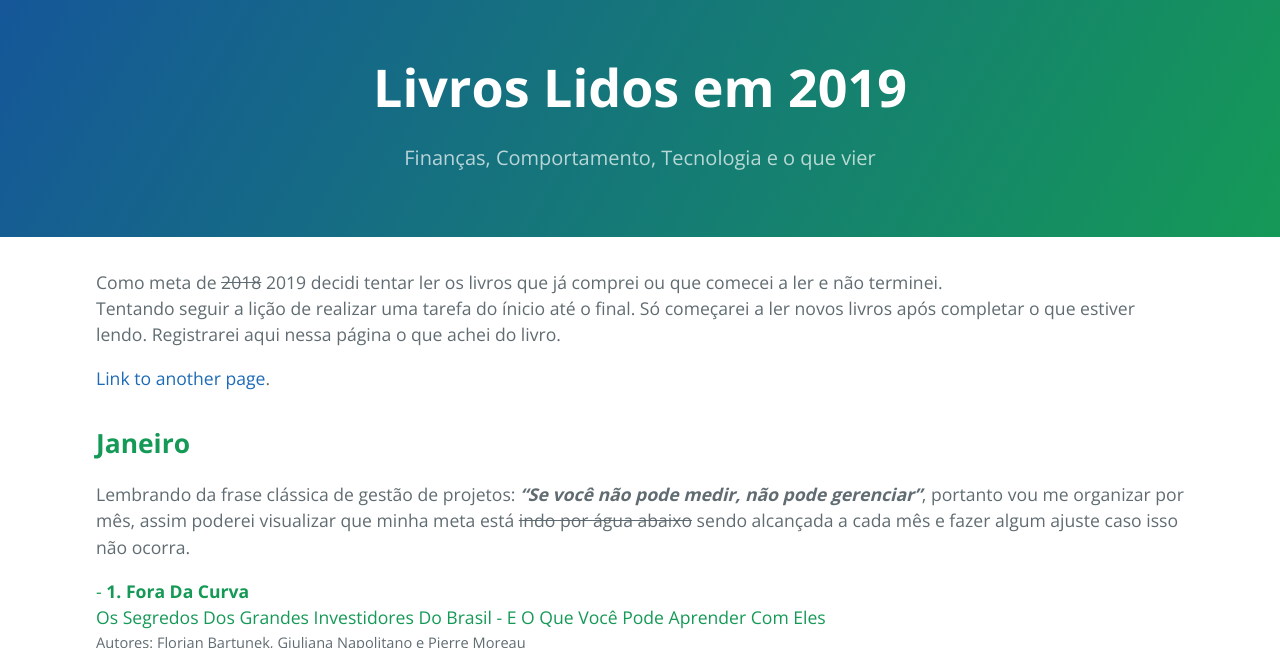
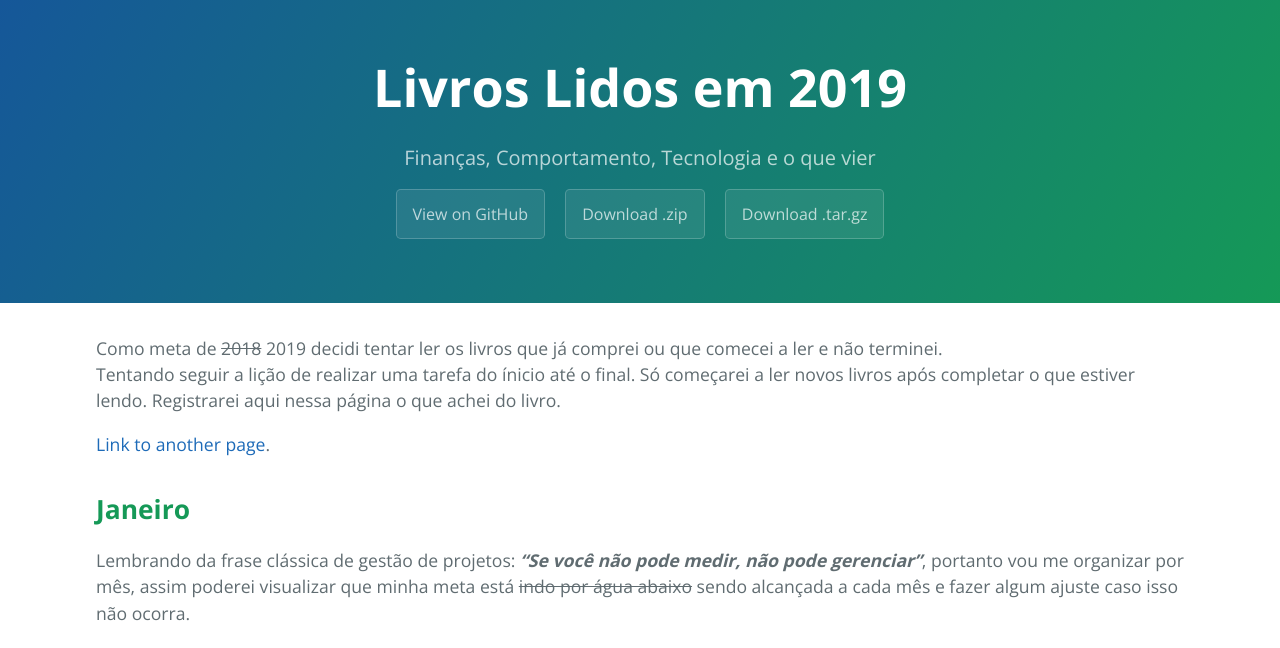
Before and after one commit to ealexbarros/livros, a Jekyll site: the page built from index.md, in a window 1280 px wide and 900 px high, cut to the strip 0-648 px from the top of the window. Built offline with Jekyll 4.4.1, drawn with Linux system fonts in a browser that asks for light colours; our own code applies the rules of GitHub Pages for plain Markdown files.

Commit message:
downloads

```diff
--- a/_layouts/default.html
+++ b/_layouts/default.html
@@ -32,13 +32,13 @@
     <header class="page-header" role="banner">
       <h1 class="project-name">Livros Lidos em 2019</h1>
       <h2 class="project-tagline">Finanças, Comportamento, Tecnologia e o que vier</h2>
-     <!-- e finaliza por  {% if site.github.is_project_page %}
+     {% if site.github.is_project_page %}
         <a href="{{ site.github.repository_url }}" class="btn">View on GitHub</a>
       {% endif %}
       {% if site.show_downloads %}
         <a href="{{ site.github.zip_url }}" class="btn">Download .zip</a>
         <a href="{{ site.github.tar_url }}" class="btn">Download .tar.gz</a>
-      {% endif %}-->
+      {% endif %}
     </header>
 
     <main id="content" class="main-content" role="main">
```
